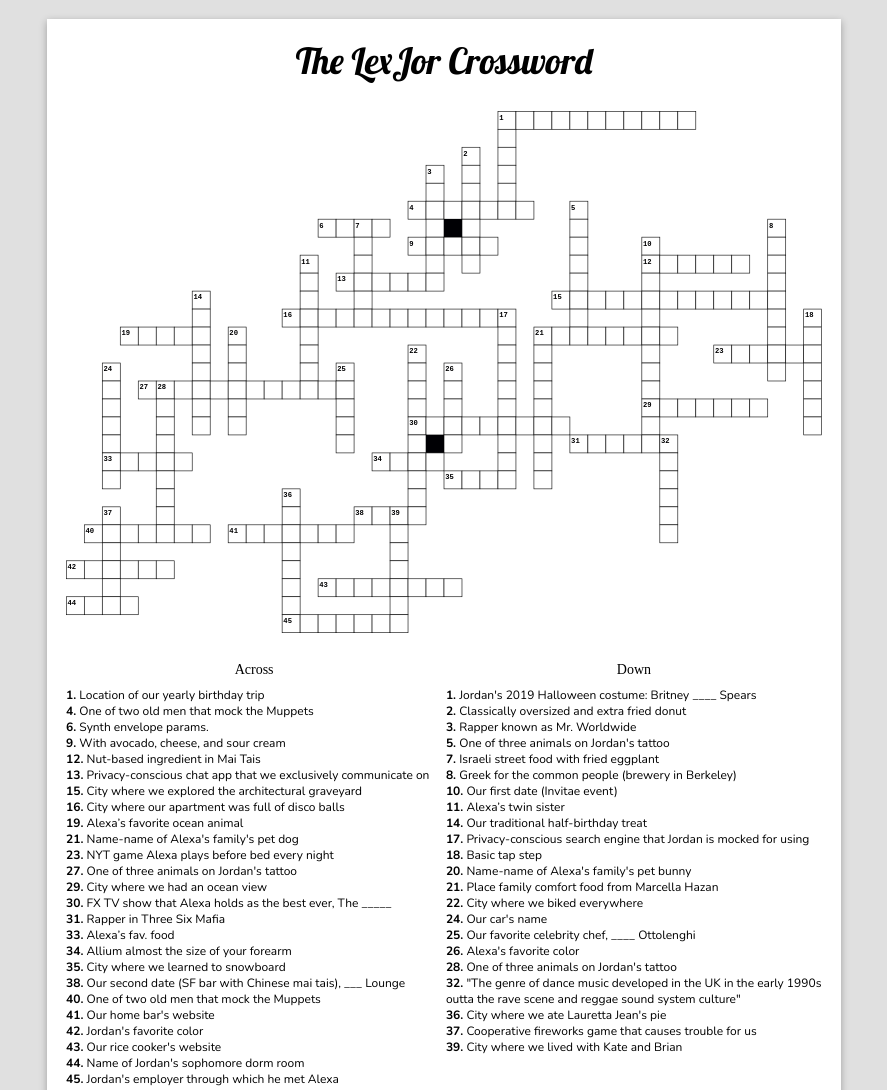
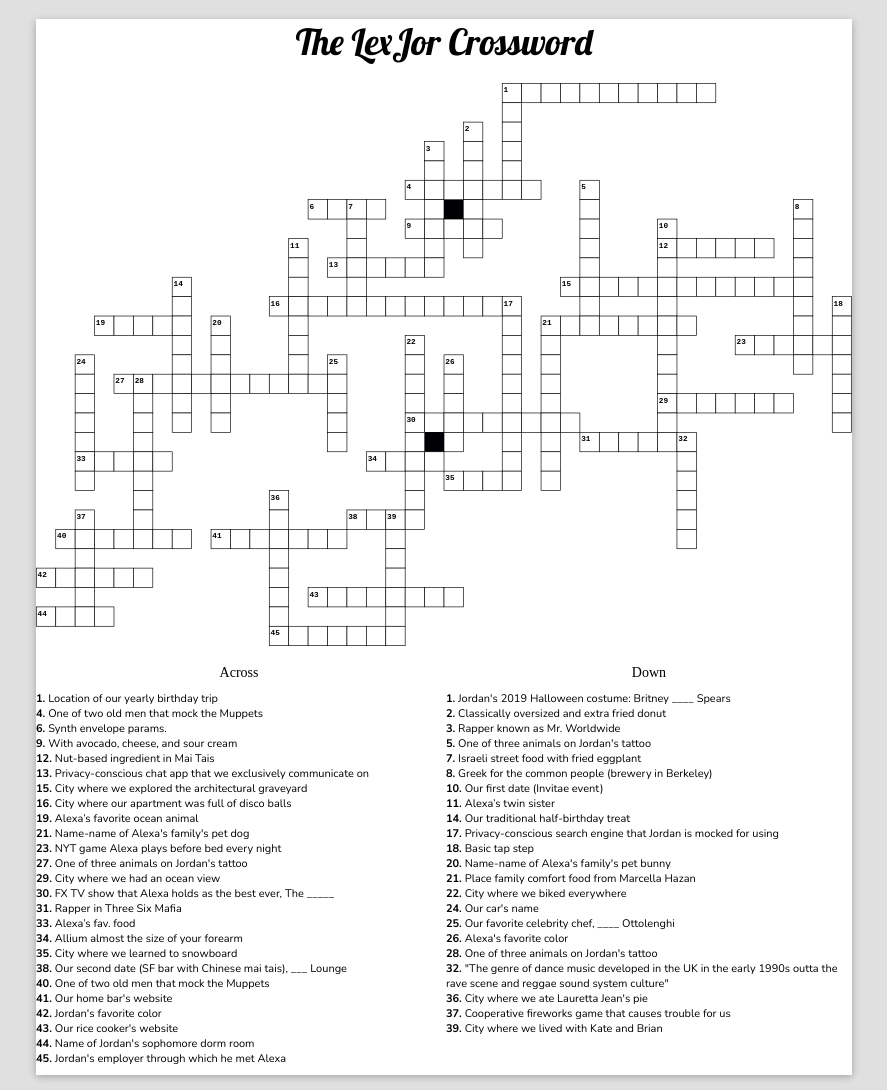
Before and after one commit to jplace/lexjor-crossword, a plain HTML site: page index.html in a window 1280 px wide. Shown: the top 1090 px of the page, without its empty margins (196-1083 px from the left). Drawn offline with nearby package versions, Linux system fonts and the light colour scheme; a web font is replaced by a local one.

Commit message:
more playing around with letter

```diff
--- a/index.html
+++ b/index.html
@@ -27,6 +27,16 @@
             page-break-after: always;
         }
 
+        .sheet-outer.A4 .sheet {
+            width: 210mm;
+            height: 296mm
+        }
+
+        .sheet-outer.letter .sheet {
+            width: 8.5in;
+            height: 11in;
+        }
+
         @media screen {
             body {
                 background: #e0e0e0
@@ -39,29 +49,12 @@
             }
         }
 
-        .sheet-outer.A4 .sheet {
-            width: 210mm;
-            height: 296mm
-        }
-
         .sheet.padding-5mm {
             padding: 5mm
         }
 
-        /* @page {
-            size: A4;
-            margin: 0
-        } */
-
-        @media print {
-            .sheet-outer.A4,
-            .sheet-outer.A5.landscape {
-                width: 210mm
-            }
-        }
-
         #title {
-            margin: 0 0 7.5mm 0;
+            margin: 0 0 5mm 0;
             font-family: "Lobster", sans-serif;
             font-weight: 400;
             font-style: normal;
@@ -70,13 +63,13 @@
         }
 
         #puzzle {
-            margin: 0 0 7.5mm 0;
+            margin: 0 0 5mm 0;
         }
 
         #clues {
             display: flex;
             gap: 1mm;
-            font-size: 12px;
+            font-size: 11px;
         }
 
         #clues > * {
@@ -105,10 +98,11 @@
 </head>
 
 <body>
-    <div class="sheet-outer A4">
-        <section class="sheet padding-5mm">
+    <div class="sheet-outer letter">
+        <section class="sheet">
             <h1 id="title">The LexJor Crossword</h1>
             <div id="puzzle">
+                <!-- SVG was extracted from the crossword laid out on https://crosswordlabs.com/view/lexjor-2025 -->
                 <image src="./crossword.svg">
             </div>
             <div id="clues">
```
